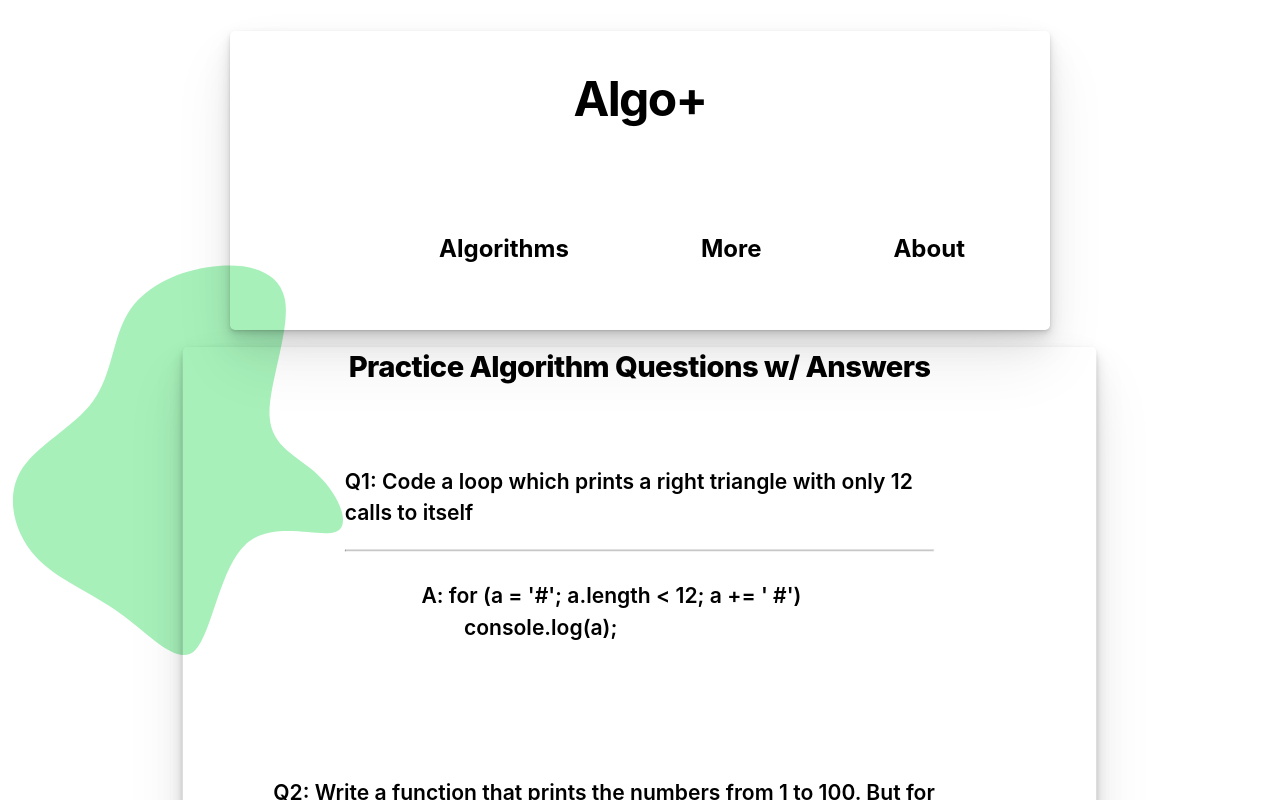
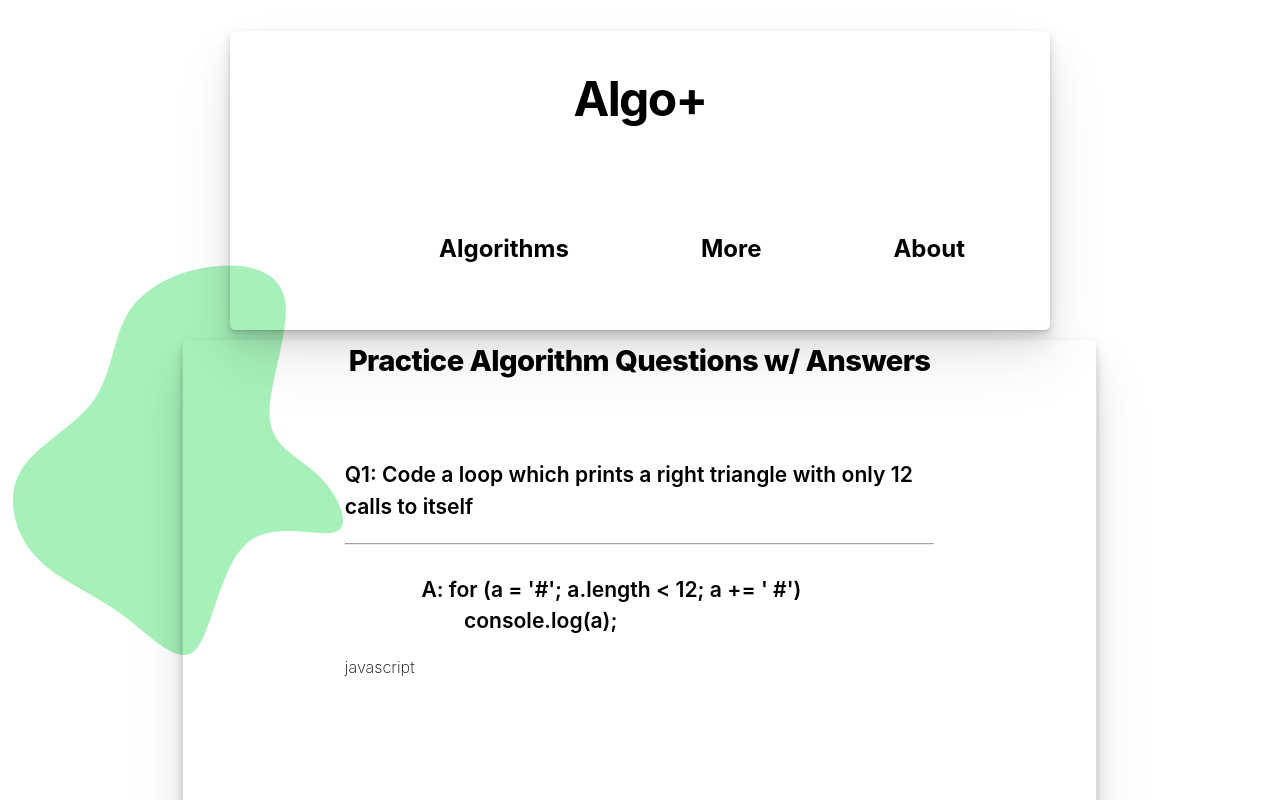
Before and after one commit to WoodwindCDT/algoweb, a React (Create React App) app: page / in a window 1280 px wide. Shown: the top 800 px of the page. Built offline with nearby package versions, Linux system fonts and the light colour scheme.

Commit message:
Added new filtering functions in Alg.js, but further testing needed. Also, added new data to JSON to allow testing of java vs javaScript

```diff
--- a/src/components/Algorithms/index.js
+++ b/src/components/Algorithms/index.js
@@ -1,8 +1,65 @@
-import React from "react";
-import { Parallax, ParallaxProvider } from 'react-scroll-parallax';
+import ReactDOM from "react-dom";
+import React, { Component } from "react";
 import { algorithms } from "../JSON/alg";
 
-const C = (h, i) => {
+// class App extends React.Component {
+//     constructor(props) {
+//       super(props);
+
+//       this.state = {
+//         filterCode: [],
+//         probs: props.probs
+//     };
+// }
+
+// onResetArray = () => {
+//     this.setState({ filterCode: [] });
+// };
+
+// filterJava = () => {
+//     const { probs } = this.state;
+//     const java = probs.filter(code => code.T.includes("java"));
+//     this.setState({ filterCode: java });
+// };
+
+// filterJavaScript = () => {
+//     const { probs } = this.state;
+//     const javascript = probs.filter(code => code.T.includes("javascript"));
+//     this.setState({ filterCode: javascript });
+// };
+
+// render() {
+//     const {probs, filterCode} = this.state;
+//         return (
+//         <div className="container">
+//             <button event-key="reset-probs" onClick={this.onResetArray}>
+//             All Code
+//             </button>
+
+//             <button event-key="javascript-probs" onClick={this.filterJavaScript}>
+//             JavaScript
+//             </button>
+
+//             <button event-key="java-probs" onClick={this.filterJava}>
+//             Java
+//             </button>
+
+//             <Algorithms probs={filterCode.length > 0 ? filterCode : probs} />
+//         </div>
+//         );
+//     }
+// }
+
+// const Algorithms = ({ probs }) => {
+//     return (
+//         <div id="algo" className="t-container flex-row">
+//         <h1 className="t-head">Practice Algorithm Questions w/ Answers</h1>
+//             {probs.map(algorithms => <div>{algorithms.T}</div>)}
+//         </div>
+//     );
+// }
+
+const A = (h, i, x) => {
     return(
         <div key={(i)}>
             <div className="t-container1">
@@ -15,16 +72,17 @@ const C = (h, i) => {
                         A: {h.A}
                     </p>
                 </div>
+                {h.T}
             </div>
         </div>
     );
 };
 
-function Algorithms() {
+const Algorithms = ({ probs }) => {
     return (
         <div id="algo" className="t-container flex-row">
         <h1 className="t-head">Practice Algorithm Questions w/ Answers</h1>
-          {algorithms.map(C)}
+        {algorithms.map(A)}
         </div>
     );
 }
--- a/src/components/JSON/alg.js
+++ b/src/components/JSON/alg.js
@@ -69,23 +69,23 @@ let newStr = '';
 console.log('Largest int = ' + Math.max.apply(Math, arr), arr) }
     scan();`
     },
-    // {
-    //     "T": "java",
-    //     "Q": "Write a function that prints the numbers from 1 to 100. But for multiples of three print “Fizz” instead of the number and for the multiples of five print “Buzz”. For numbers which are multiples of both three and five print “FizzBuzz”.",
-    //     "A": `class Main {
-    //         public static void main(String[] args) {
-    //            for (int i = 1; i < 101; i++) {
-    //                 if ((i % 15) == 0 )
-    //                 System.out.println("FizzBuzz");
-    //                 if((i % 3) == 0)
-    //                 System.out.println("Fizz");
-    //                 if((i % 5) == 0)
-    //                 System.out.println("Buzz");
-    //                 else System.out.println(i);
-    //            }
-    //         }
-    //     }`
-    // },
+    {
+         "T": "java",
+         "Q": "Write a function that prints the numbers from 1 to 100. But for multiples of three print “Fizz” instead of the number and for the multiples of five print “Buzz”. For numbers which are multiples of both three and five print “FizzBuzz”.",
+         "A": `class Main {
+             public static void main(String[] args) {
+                for (int i = 1; i < 101; i++) {
+                     if ((i % 15) == 0 )
+                     System.out.println("FizzBuzz");
+                     if((i % 3) == 0)
+                     System.out.println("Fizz");
+                     if((i % 5) == 0)
+                     System.out.println("Buzz");
+                     else System.out.println(i);
+                }
+             }
+         }`
+    },
     // {
     //     "T": "java",
     //     "Q": "Create a chessboard with \" \" (a space) for even and \"$\" for odd integers",
```
